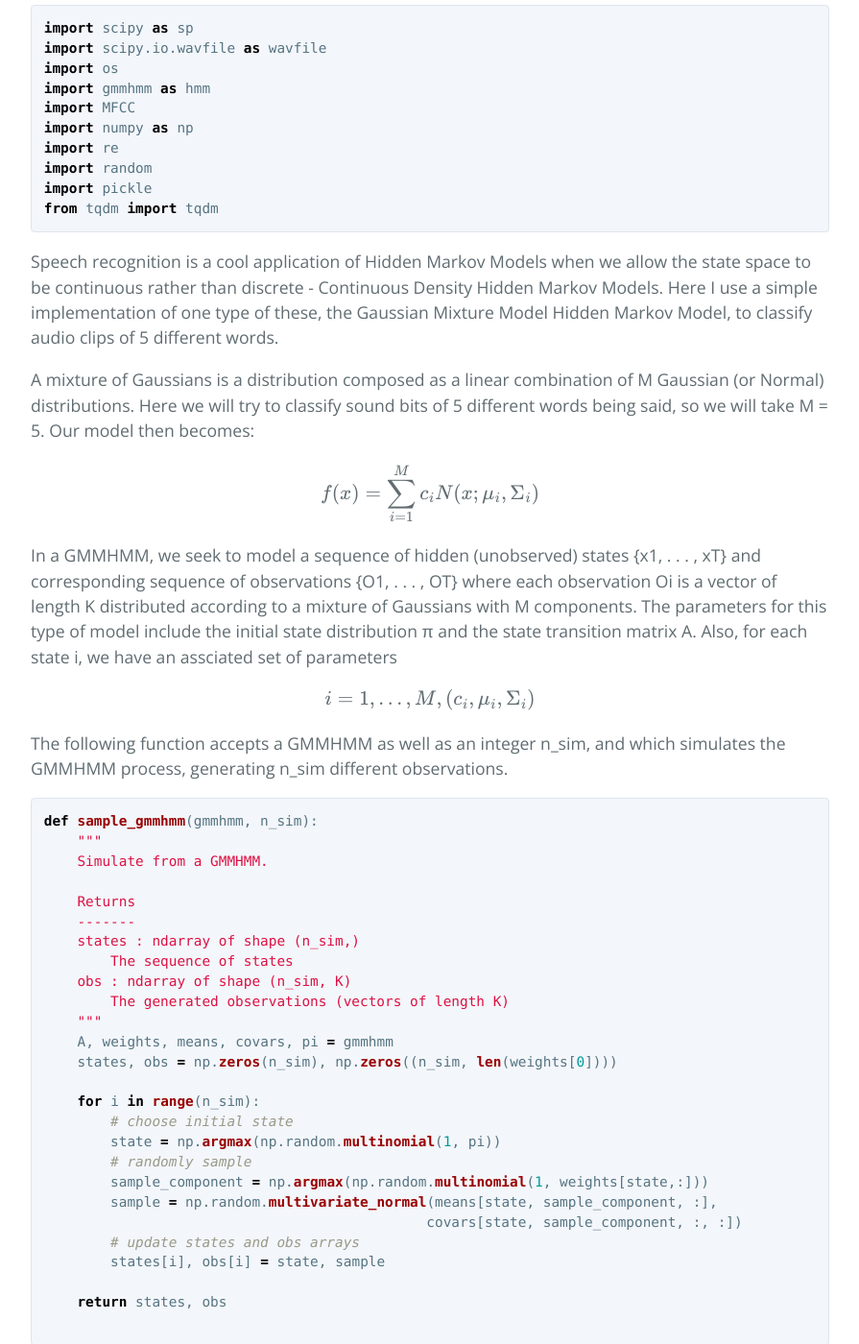
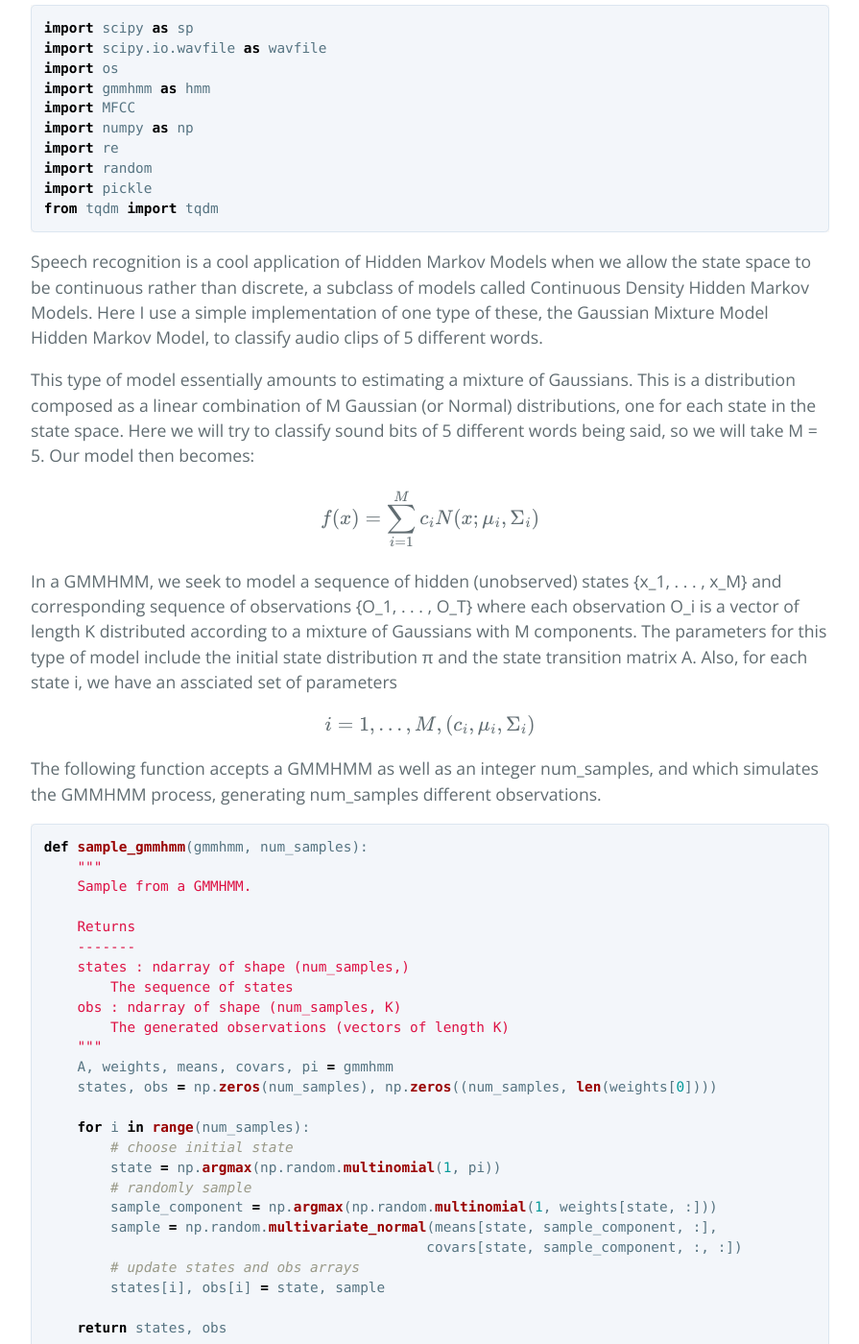
Before and after one commit to walkerhughes/portfolio, a Jekyll site: the page built from speech_recognition.md, in a window 1280 px wide and 1400 px high, scrolled down 288 px. Shown: the whole window at 96% size, without its empty margins (192-1087 px from the left). Built offline with Jekyll 4.4.1, drawn with Linux system fonts in a browser that asks for light colours; formulas are drawn with MathJax 3; our own code applies the rules of GitHub Pages for plain Markdown files; some of the changed text lies outside the part shown.

Commit message:
Update speech_recognition.md

````diff
--- a/speech_recognition.md
+++ b/speech_recognition.md
@@ -21,59 +21,56 @@ import pickle
 from tqdm import tqdm
 ```
 
-Speech recognition is a cool application of Hidden Markov Models when we allow the state space to be continuous rather than discrete - Continuous Density Hidden Markov Models. Here I use a simple implementation of one type of these, the Gaussian Mixture Model Hidden Markov Model, to classify audio clips of 5 different words.
+Speech recognition is a cool application of Hidden Markov Models when we allow the state space to be continuous rather than discrete, a subclass of models called Continuous Density Hidden Markov Models. Here I use a simple implementation of one type of these, the Gaussian Mixture Model Hidden Markov Model, to classify audio clips of 5 different words.
 
-A mixture of Gaussians is a distribution composed as a linear combination of M Gaussian (or Normal) distributions. Here we will try to classify sound bits of 5 different words being said, so we will take M = 5. Our model then becomes:
+This type of model essentially amounts to estimating a mixture of Gaussians. This is a distribution composed as a linear combination of M Gaussian (or Normal) distributions, one for each state in the state space. Here we will try to classify sound bits of 5 different words being said, so we will take M = 5. Our model then becomes:
 
 <p><span class="math display">\[f(x) = \sum_{i = 1} ^{M} c_i N(x; \mu_i, \Sigma_i)\]</span></p>
 
-In a GMMHMM, we seek to model a sequence of hidden (unobserved) states {x1, . . . , xT} and corresponding
-sequence of observations {O1, . . . , OT} where each observation Oi is a vector of length K distributed according to a mixture of Gaussians with M components. The parameters for this type of model include the initial state distribution
+In a GMMHMM, we seek to model a sequence of hidden (unobserved) states {x_1, . . . , x_M} and corresponding
+sequence of observations {O_1, . . . , O_T} where each observation O_i is a vector of length K distributed according to a mixture of Gaussians with M components. The parameters for this type of model include the initial state distribution
 π and the state transition matrix A. Also, for each state i, we have an assciated set of parameters
 
 <p><span class="math display">\[i = {1, ..., M}, (c_i, \mu_i, \Sigma_i)\]</span></p>
 
-The following function accepts a GMMHMM as well as an integer n_sim, and which simulates the GMMHMM process, generating n_sim different observations.
-
+The following function accepts a GMMHMM as well as an integer num_samples, and which simulates the GMMHMM process, generating num_samples different observations.
 
 ```python
-def sample_gmmhmm(gmmhmm, n_sim):
+def sample_gmmhmm(gmmhmm, num_samples):
     """
-    Simulate from a GMMHMM.
+    Sample from a GMMHMM.
 
     Returns
     -------
-    states : ndarray of shape (n_sim,)
+    states : ndarray of shape (num_samples,)
         The sequence of states
-    obs : ndarray of shape (n_sim, K)
+    obs : ndarray of shape (num_samples, K)
         The generated observations (vectors of length K)
     """
     A, weights, means, covars, pi = gmmhmm
-    states, obs = np.zeros(n_sim), np.zeros((n_sim, len(weights[0])))
+    states, obs = np.zeros(num_samples), np.zeros((num_samples, len(weights[0])))
 
-    for i in range(n_sim):
+    for i in range(num_samples):
         # choose initial state
         state = np.argmax(np.random.multinomial(1, pi))
         # randomly sample
-        sample_component = np.argmax(np.random.multinomial(1, weights[state,:]))
+        sample_component = np.argmax(np.random.multinomial(1, weights[state, :]))
         sample = np.random.multivariate_normal(means[state, sample_component, :],
                                               covars[state, sample_component, :, :])
         # update states and obs arrays
         states[i], obs[i] = state, sample
 
     return states, obs
-
 ```
 
-
-Most speech recognition models don't actually recognize words, they recognize the distinct sounds produced by a language, which are called phonemes. English has 44 unique phonemes, and thus each word can be represented as a combination of some subset of these 44 sounds. A robust speech recognition model could have 44 distinct GMMHMMs, one for each distinct phoneme.
+Many speech recognition models don't actually recognize words, they recognize the distinct sounds produced by a language, which are called phonemes. English has 44 unique phonemes, and thus each word can be represented as a combination of some subset of these 44 sounds. A robust speech recognition model could have 44 distinct GMMHMMs, one for each distinct phoneme.
 
 Before we can go further, audio data takes a good amount of pre-processing, and we will be representing each audio clip by its mel-frequency cepstral coefficients (MCFFs). We can train a GMMHMM on various audio clips or MFCCs for a given word, and by doing this for several words, we form a collection
 of GMMHMMs, one for each word. For a new speech signal, after decomposing it
 into its MFCC array, we can score the signal against each GMMHMM, returning the word whose
 GMMHMM scored the highest.
 
-Below we extract the MFCC's for each of our words and store them in a dictionary.
+Below we extract the MFCC's for each of our words and store them in a dictionary for easy retrieval.
 
 ```python
 # skip the repeats, keep the mels in mels dict
@@ -105,7 +102,7 @@ for l in [bio, math, polysci, psych, stats]:
 30 30 30 30 30
 ```
 
-Now let's actually train the model! With enough examples of MCFF's for each word, we can train a separate GMMHMM for each word. We'll use this collection of GMMHMM's to recognize words by their audio when decomposed into their MCFF arrays.
+Now let's actually train the model. With enough examples of MCFF's for each word, we can train a separate GMMHMM for each word. We'll use this collection of GMMHMM's to recognize words by their audio when decomposed into their MCFF arrays.
 
 For each word, we will train 10 separate GMMHMM models, and use the model that has the highest log-likelihood. For each GMMHMM, we will use 5 states with 3 mixture components.
 
@@ -170,7 +167,6 @@ for index, (word, sample) in enumerate(zip(words, samples)):
 
     print("Accuracy for {}: \t{:.2f}%".format(word, acc))
 ```
-
 ```
 Accuracy for Biology: 		100.00%
 Accuracy for Mathematics: 	100.00%
````
